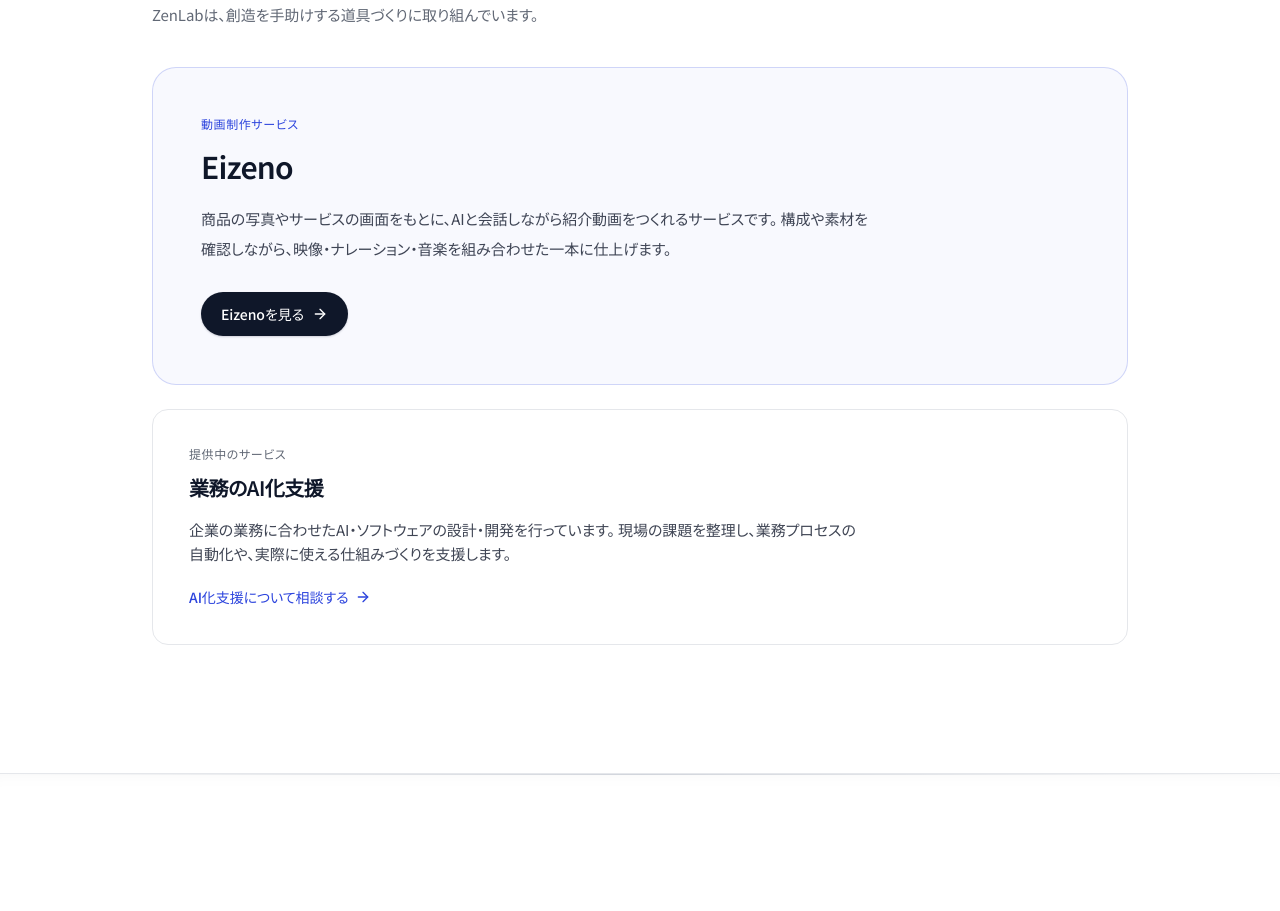
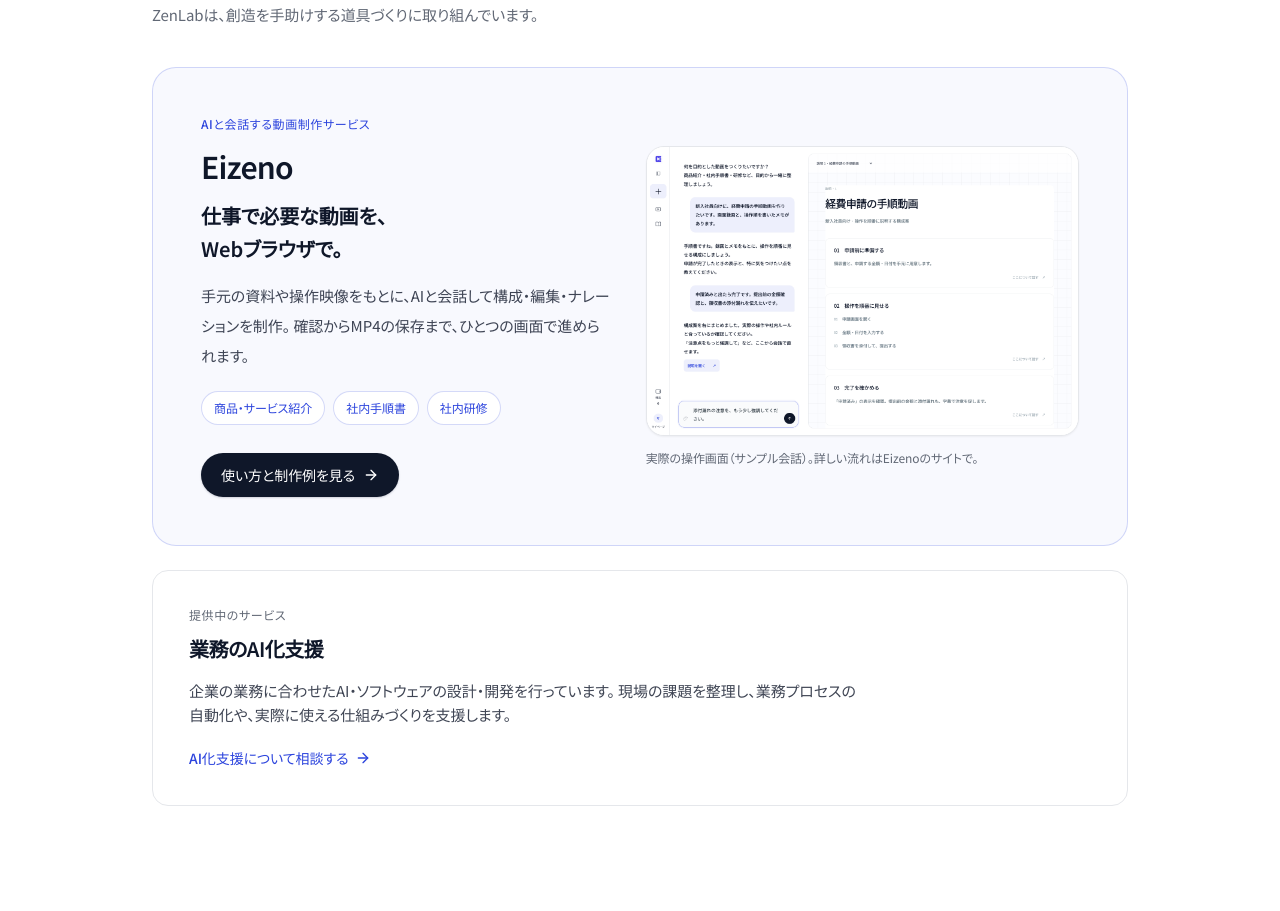
Before and after one commit to ZenLabInc/homepage, a Next.js app: page / in a window 1280 px wide. Shown: the part 949-1860 px from the top of the page. Built offline with nearby package versions, Linux system fonts and the light colour scheme.

Commit message:
Explain Eizeno business uses with a concise studio preview

```diff
--- a/src/components/sections/services.tsx
+++ b/src/components/sections/services.tsx
@@ -2,6 +2,7 @@
 
 import { motion } from "framer-motion";
 import Link from "next/link";
+import Image from "next/image";
 import { ArrowRight } from "lucide-react";
 import { Button } from "@/components/ui/button";
 
@@ -21,19 +22,32 @@
         <motion.article initial={{ opacity: 0, y: 16 }} whileInView={{ opacity: 1, y: 0 }}
           viewport={{ once: true }} transition={{ duration: 0.5 }}
           className="mt-10 rounded-3xl border border-accent/20 bg-accent/[0.03] p-8 sm:p-12">
-          <p className="text-xs font-medium tracking-wider text-accent">動画制作サービス</p>
-          <h3 className="mt-4 text-2xl sm:text-3xl font-semibold tracking-tight text-foreground">
-            Eizeno
-          </h3>
-          <p className="mt-5 max-w-2xl text-[15px] leading-loose text-foreground/80">
-            商品の写真やサービスの画面をもとに、AIと会話しながら紹介動画をつくれるサービスです。
-            構成や素材を確認しながら、映像・ナレーション・音楽を組み合わせた一本に仕上げます。
-          </p>
-          <Button asChild className="mt-7">
-            <a href="https://eizeno.com/">
-              Eizenoを見る<ArrowRight aria-hidden="true" className="h-4 w-4" />
-            </a>
-          </Button>
+          <div className="grid items-center gap-8 md:grid-cols-[1fr_1.05fr]">
+            <div>
+              <p className="text-xs font-medium tracking-wider text-accent">AIと会話する動画制作サービス</p>
+              <h3 className="mt-4 text-2xl sm:text-3xl font-semibold tracking-tight text-foreground">Eizeno</h3>
+              <p className="mt-4 text-xl font-semibold leading-relaxed text-foreground">仕事で必要な動画を、<br />Webブラウザで。</p>
+              <p className="mt-4 text-[15px] leading-loose text-foreground/80">
+                手元の資料や操作映像をもとに、AIと会話して構成・編集・ナレーションを制作。
+                確認からMP4の保存まで、ひとつの画面で進められます。
+              </p>
+              <ul aria-label="Eizenoの用途" className="mt-5 flex flex-wrap gap-2 text-xs font-medium text-accent">
+                {["商品・サービス紹介", "社内手順書", "社内研修"].map((use) => (
+                  <li key={use} className="rounded-full border border-accent/20 bg-white px-3 py-2">{use}</li>
+                ))}
+              </ul>
+              <Button asChild className="mt-7">
+                <a href="https://eizeno.com/">使い方と制作例を見る<ArrowRight aria-hidden="true" className="h-4 w-4" /></a>
+              </Button>
+            </div>
+            <figure>
+              <a href="https://eizeno.com/#workflow" className="block overflow-hidden rounded-xl border border-border bg-white shadow-sm transition-shadow hover:shadow-md focus-visible:outline-none focus-visible:ring-2 focus-visible:ring-accent">
+                <Image src="/images/eizeno-studio.png" width={1440} height={960} sizes="(min-width: 768px) 440px, 90vw"
+                  alt="Eizenoの操作画面。左でAIと会話し、右で手順動画の構成案を確認します。" className="h-auto w-full" />
+              </a>
+              <figcaption className="mt-3 text-xs leading-relaxed text-muted-foreground">実際の操作画面（サンプル会話）。詳しい流れはEizenoのサイトで。</figcaption>
+            </figure>
+          </div>
         </motion.article>
         <motion.article initial={{ opacity: 0, y: 12 }} whileInView={{ opacity: 1, y: 0 }}
           viewport={{ once: true }} transition={{ duration: 0.5 }}
```
Also changed, not shown: public/images/eizeno-studio.png (added).
